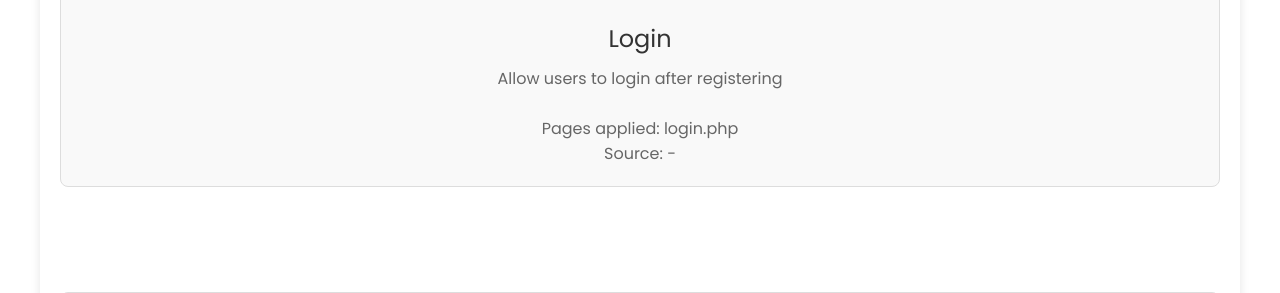
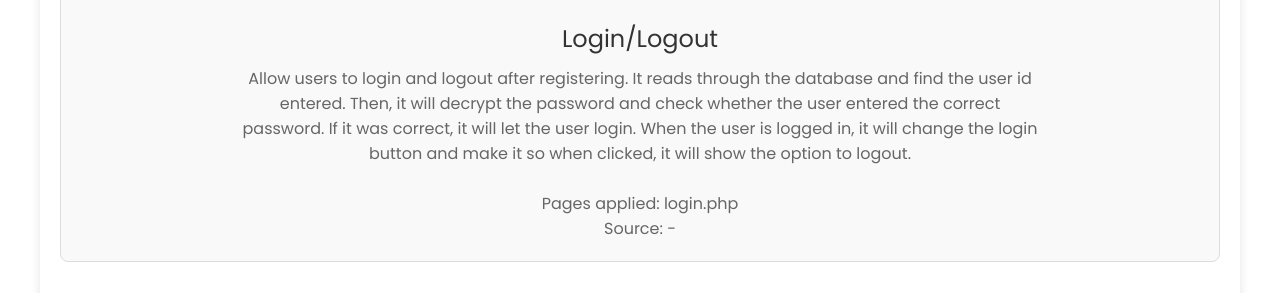
Before and after one commit to Zwe-Zwe/Inquiry-Project-Assignment-2, a PHP site: page /enhancement2.php in a window 1280 px wide. Shown: the part 596-889 px from the top of the page. Run offline with PHP 8.4, Linux system fonts and the light colour scheme.

Commit message:
Update enhancement2.php

```diff
--- a/enhancement2.php
+++ b/enhancement2.php
@@ -137,9 +137,9 @@
             />
           </figure>
 
-          <p class="enhc_name">Login</p>
+          <p class="enhc_name">Login/Logout</p>
           <p class="enhc_desc">
-            Allow users to login after registering
+            Allow users to login and logout after registering. It reads through the database and find the user id entered. Then, it will decrypt the password and check whether the user entered the correct password. If it was correct, it will let the user login. When the user is logged in, it will change the login button and make it so when clicked, it will show the option to logout.
             <br />
             <br />
             Pages applied: login.php
```
